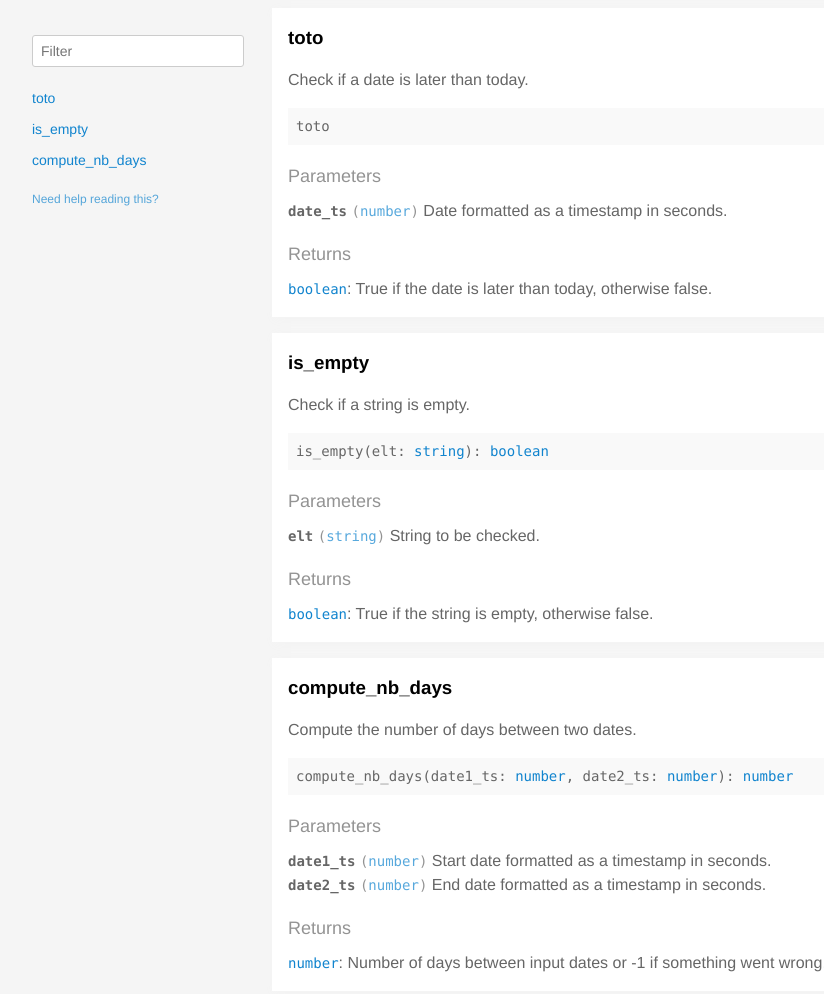
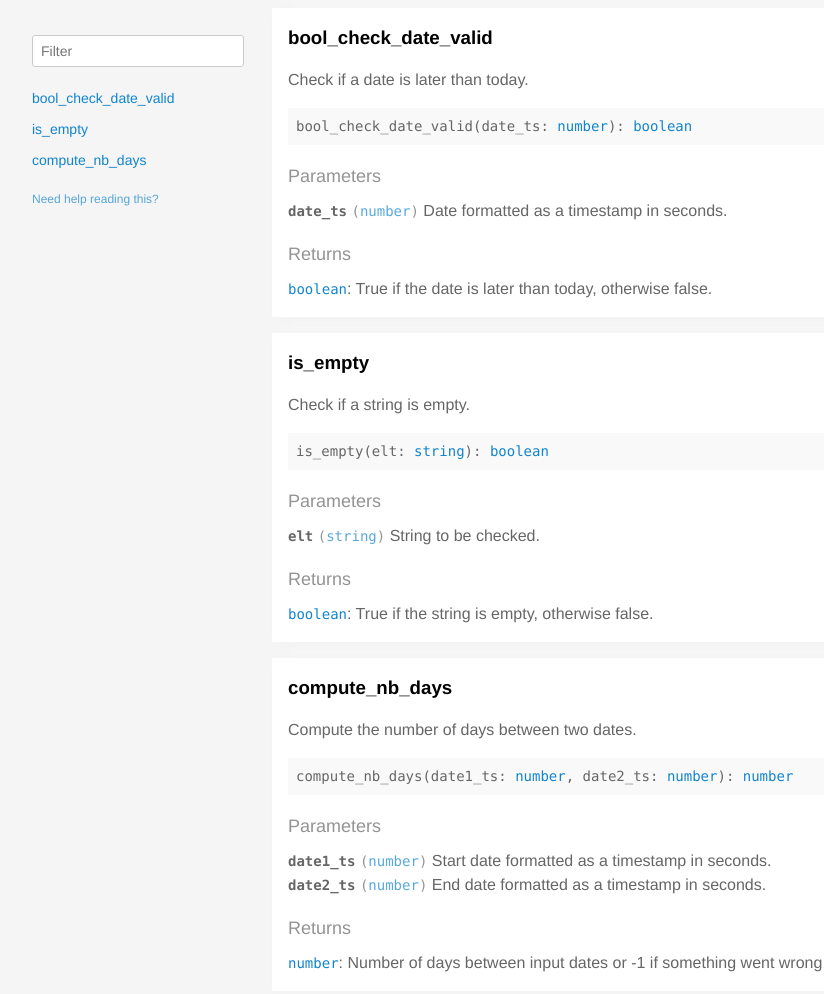
Before and after one commit to runmyprocess/delivery-javascript, a website built with webpack: page doc/index.html in a window 1280 px wide. Shown: the whole page, without its empty margins (112-936 px from the left). Built offline with nearby package versions, Linux system fonts and the light colour scheme.

Commit message:
Before pushing to github

```diff
--- a/doc/index.html
+++ b/doc/index.html
@@ -25,9 +25,9 @@
 
 
                 <li><a
-                  href='#toto'
+                  href='#bool_check_date_valid'
                   class="">
-                  toto
+                  bool_check_date_valid
 
                 </a>
 
@@ -68,8 +68,8 @@
 
   <div class='clearfix'>
 
-    <h3 class='fl m0' id='toto'>
-      toto
+    <h3 class='fl m0' id='bool_check_date_valid'>
+      bool_check_date_valid
     </h3>
 
 
@@ -79,7 +79,7 @@
   <p>Check if a date is later than today.</p>
 
 
-  <div class='pre p1 fill-light mt0'>toto</div>
+  <div class='pre p1 fill-light mt0'>bool_check_date_valid(date_ts: <a href="https://developer.mozilla.org/en-US/docs/Web/JavaScript/Reference/Global_Objects/Number">number</a>): <a href="https://developer.mozilla.org/en-US/docs/Web/JavaScript/Reference/Global_Objects/Boolean">boolean</a></div>
 
 
 
--- a/gulpfile.js
+++ b/gulpfile.js
@@ -46,7 +46,7 @@ gulp.task('babel', () => {
 })
 
 // Generating a pretty HTML documentation site
-gulp.task('documentation', function () {
+gulp.task('doc', function () {
   return gulp.src('src/index.js')
     .pipe(documentation('html'))
     .pipe(gulp.dest('./doc'))
@@ -70,6 +70,6 @@ gulp.task('lint', () => {
     .pipe(eslint.failAfterError())
 })
 
-gulp.task('default', ['documentation', 'build'], function () {
+gulp.task('default', ['doc', 'build'], function () {
   // This will only run if the lint task is successful...
 })
--- a/package.json
+++ b/package.json
@@ -52,6 +52,10 @@
     "gulp": "gulp",
     "inch": "inchjs suggest src/index.js"
   },
+  "repository" : {
+    "type" : "git",
+    "url" : "https://github.com/franck-rmp/javascript-library.git"
+  },
   "author": "Franck Martin <fmartin@runmyprocess.com>",
   "license": "ISC"
 }
--- a/src/index.js
+++ b/src/index.js
@@ -18,17 +18,16 @@ function addOne (input) {
 }
 */
 
+var toto = Date.now()
+
+const greeting = ({ name }) => `hello ${name}`
+greeting({ name: 'moe' })
+
 /**
  * Check if a date is later than today.
  * @param  {number} date_ts - Date formatted as a timestamp in seconds.
  * @returns {boolean}         - True if the date is later than today, otherwise false.
  */
-
-var toto = Date.now()
-
-const greeting = ({ name }) => `hello ${name}`
-greeting({ name: 'moe' })
-
 function bool_check_date_valid (date_ts) {
   /*
       This function returns true if date is greater than today
```
Also changed, not shown: dist/index.babel.js (deleted).
